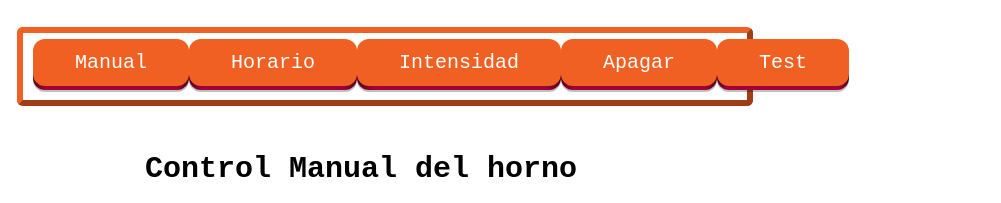
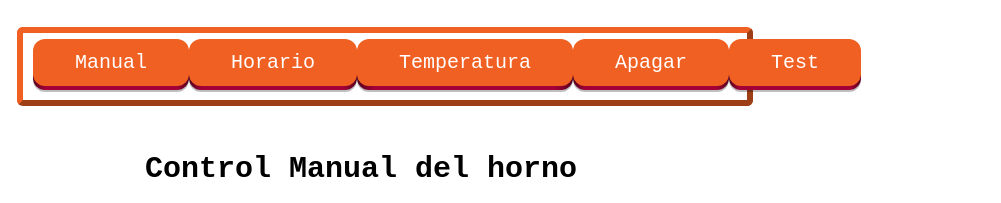
Before and after one commit to IsaiDiaz/Horno-IoT, a plain HTML site: page data/index.html in a window 1280 px wide. Shown: the part 456-659 px from the top of the page, 279-1280 px from the left. Drawn offline with nearby package versions, Linux system fonts and the light colour scheme; no server answers; a web font is replaced by a local one.

Commit message:
corregido nombre de modo intensidad a temperatura

```diff
--- a/data/index.html
+++ b/data/index.html
@@ -90,7 +90,7 @@
                     <span class="button-82-shadow"></span>
                     <span class="button-82-edge"></span>
                     <span class="button-82-front text">
-                        Intensidad
+                        Temperatura
                     </span>
                 </button>
                 <button class="button-82-pushable" role="button" onclick="modoShutdown()">
```
